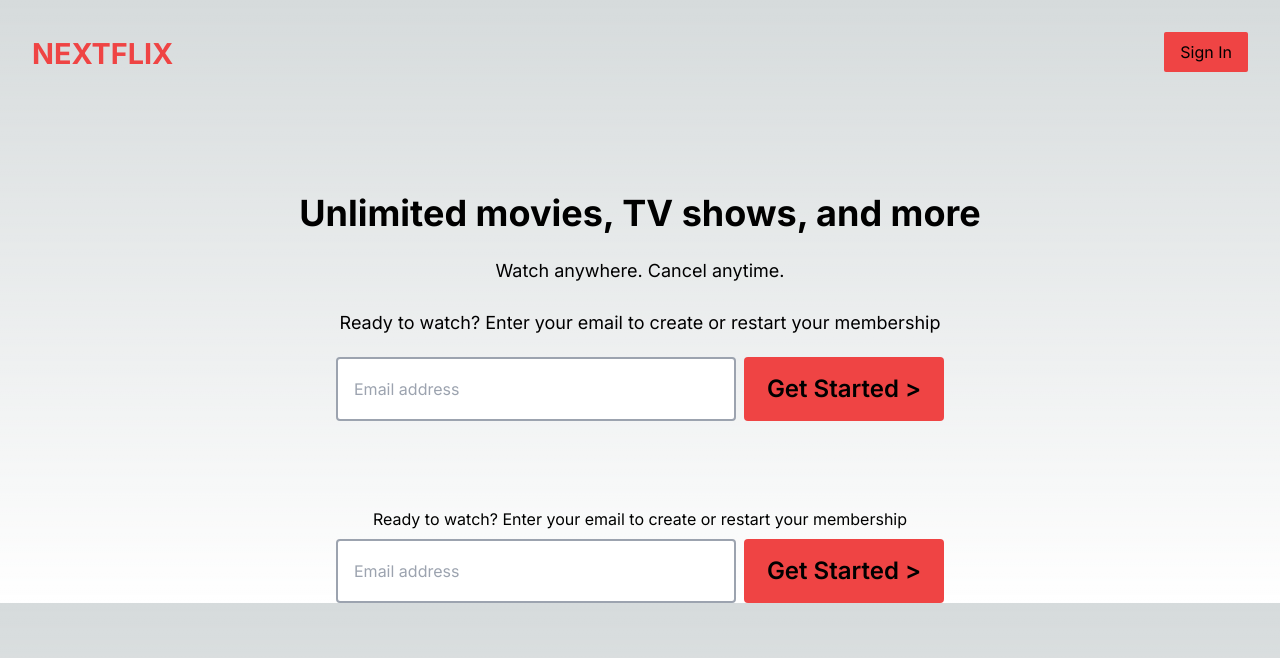
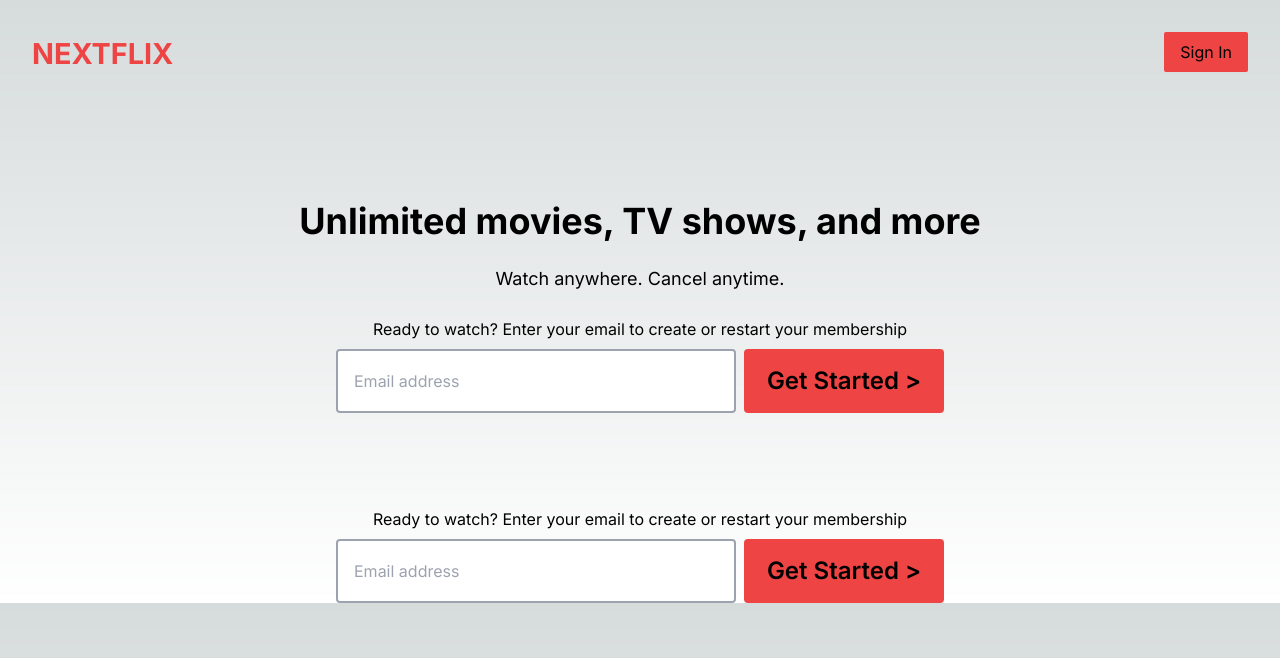
Before and after one commit to gtstarnes/nextflix, a Next.js app: page / in a window 1280 px wide. Shown: the top 658 px of the page. Built offline with nearby package versions, Linux system fonts and the light colour scheme.

Commit message:
removed unnecessary code

```diff
--- a/app/components/Hero.tsx
+++ b/app/components/Hero.tsx
@@ -1,24 +1,14 @@
 import React from 'react'
+import EmailSignUpForm from './EmailSignUpForm'
 
 const Hero = () => {
   return (
-    <div className="flex flex-col justify-center items-center h-[50vh]">
+    <div className="flex flex-col justify-center items-center h-[50vh] gap-6">
         <div className="flex flex-col justify-center items-center gap-6 text-lg">
             <h1 className="text-4xl font-bold">Unlimited movies, TV shows, and more</h1>
             <p>Watch anywhere. Cancel anytime.</p>
-            <p>Ready to watch? Enter your email to create or restart your membership</p>
         </div>
-        <fieldset className="flex gap-2 mt-5">
-            <input type="email" id="email" name="email" placeholder='Email address'required
-                className="h-16 w-[400px] rounded p-4 border-2 border-gray-400
-                focus:outline-none focus:border-gray-300"
-                />
-            <button type="submit"
-                className='bg-red-500 w-[200px] rounded text-2xl font-semibold
-                            hover:bg-red-600' >
-                    Get Started {'>'}
-            </button>
-        </fieldset>
+        <EmailSignUpForm />
     </div>
   )
 }
```
